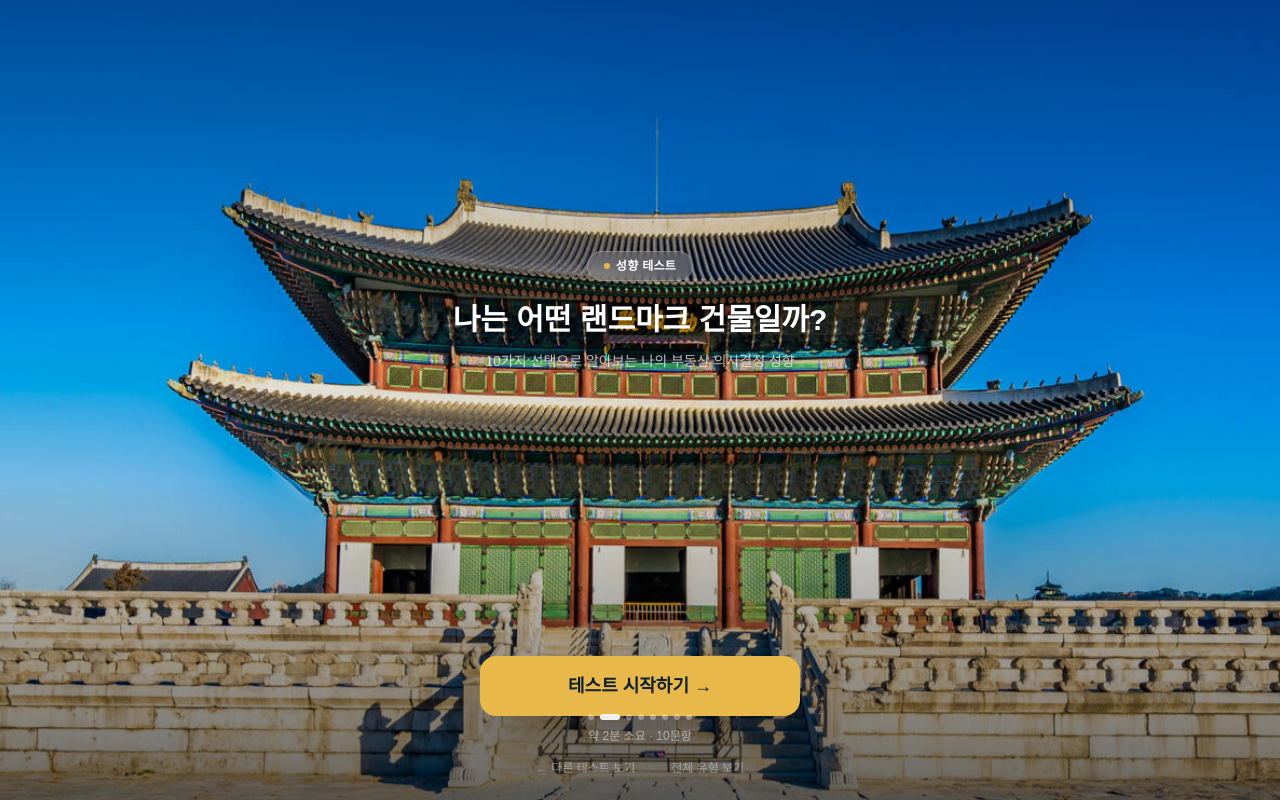
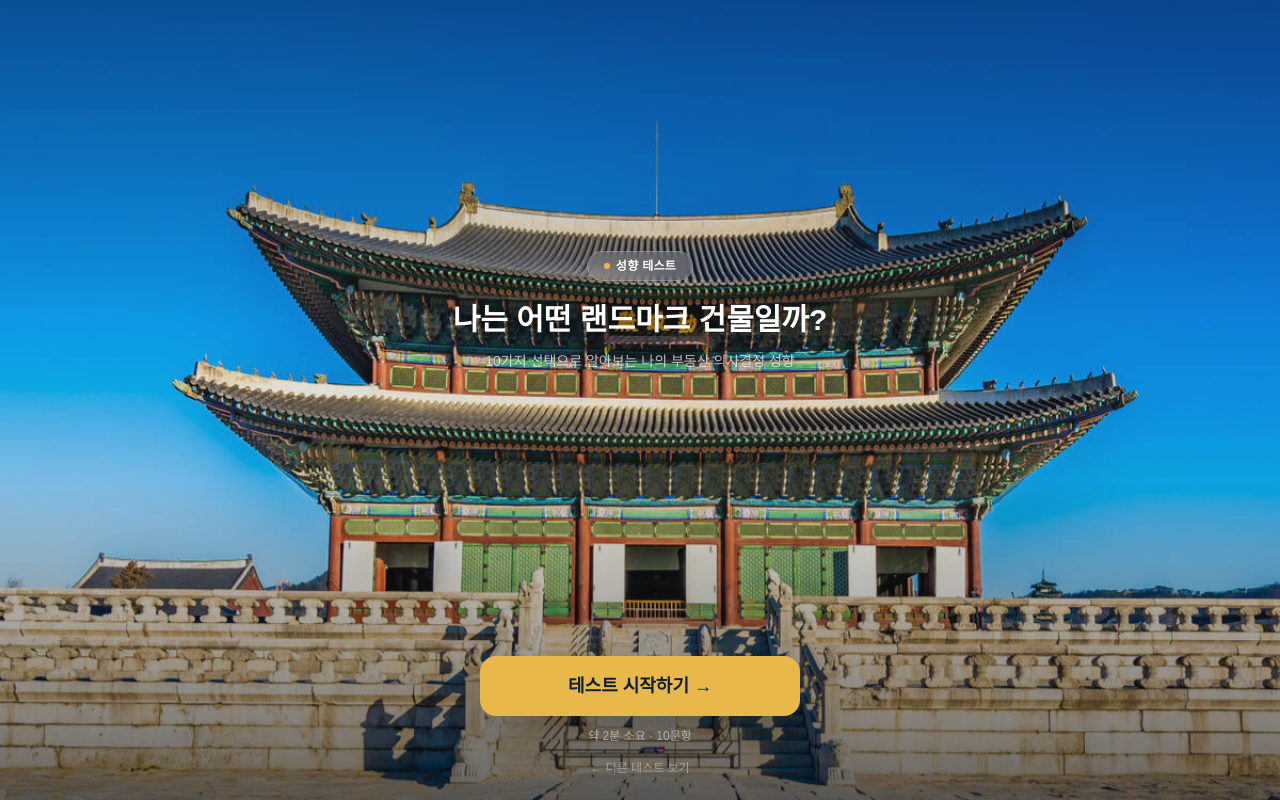
Before and after one commit to KHLPilot/oboon-funnel, a Next.js app: page /landmark in a window 1280 px wide. Built offline with nearby package versions, Linux system fonts and the light colour scheme.

Commit message:
image edit

```diff
--- a/src/app/[testId]/page.tsx
+++ b/src/app/[testId]/page.tsx
@@ -112,17 +112,6 @@ export default async function TestLandingPage({ params }: Props) {
             >
               ← 다른 테스트 보기
             </Link>
-            {test.type === "quiz" && (
-              <>
-                <span className="text-white/20 text-xs">·</span>
-                <Link
-                  href={`/${test.id}/results`}
-                  className="text-xs text-white/40 hover:text-white/70 transition-colors"
-                >
-                  전체 유형 보기
-                </Link>
-              </>
-            )}
           </div>
         </div>
       </div>
--- a/src/app/globals.css
+++ b/src/app/globals.css
@@ -27,8 +27,3 @@ body {
 button {
   -webkit-appearance: none;
 }
-
-@keyframes slowZoom {
-  from { transform: scale(1.06); }
-  to   { transform: scale(1.0); }
-}
--- a/src/components/LandmarkSlideshow.tsx
+++ b/src/components/LandmarkSlideshow.tsx
@@ -16,88 +16,42 @@ const IMAGES = [
 
 export default function LandmarkSlideshow() {
   const [current, setCurrent] = useState(0);
-  const [prev, setPrev] = useState<number | null>(null);
-  const [transitioning, setTransitioning] = useState(false);
 
   useEffect(() => {
     const timer = setInterval(() => {
-      const next = (current + 1) % IMAGES.length;
-      setPrev(current);
-      setCurrent(next);
-      setTransitioning(true);
-      setTimeout(() => {
-        setPrev(null);
-        setTransitioning(false);
-      }, 1200);
-    }, 3000);
+      setCurrent((c) => (c + 1) % IMAGES.length);
+    }, 4000);
     return () => clearInterval(timer);
-  }, [current]);
+  }, []);
 
   return (
     <div className="absolute inset-0 overflow-hidden">
-      {/* 이전 이미지 (페이드아웃) */}
-      {prev !== null && (
+      {IMAGES.map((src, i) => (
         <div
+          key={src}
           className="absolute inset-0"
           style={{
-            opacity: transitioning ? 0 : 1,
-            transition: "opacity 1.2s ease-in-out",
-            zIndex: 1,
+            opacity: i === current ? 1 : 0,
+            transition: "opacity 1.8s ease-in-out",
+            zIndex: i === current ? 1 : 0,
           }}
         >
           <Image
-            src={IMAGES[prev]}
+            src={src}
             alt=""
             fill
             className="object-cover"
             sizes="100vw"
+            priority={i === 0}
           />
         </div>
-      )}
+      ))}
 
-      {/* 현재 이미지 (페이드인 + 줌) */}
-      <div
-        key={current}
-        className="absolute inset-0"
-        style={{
-          opacity: 1,
-          zIndex: 2,
-          animation: "slowZoom 4s ease-out forwards",
-        }}
-      >
-        <Image
-          src={IMAGES[current]}
-          alt=""
-          fill
-          className="object-cover"
-          sizes="100vw"
-          priority={current === 0}
-        />
-      </div>
-
-      {/* 하단 인디케이터 도트 */}
-      <div
-        className="absolute bottom-20 left-0 right-0 flex justify-center gap-1.5"
-        style={{ zIndex: 4 }}
-      >
-        {IMAGES.map((_, i) => (
-          <div
-            key={i}
-            className="rounded-full transition-all duration-500"
-            style={{
-              width: i === current ? 20 : 6,
-              height: 6,
-              backgroundColor: i === current ? "rgba(255,255,255,0.9)" : "rgba(255,255,255,0.35)",
-            }}
-          />
-        ))}
-      </div>
-
-      {/* 그라디언트 오버레이 — 상하 */}
+      {/* 상하 그라디언트 오버레이 */}
       <div
         className="absolute inset-0"
         style={{
-          zIndex: 3,
+          zIndex: 2,
           background:
             "linear-gradient(to bottom, rgba(0,0,0,0.35) 0%, rgba(0,0,0,0.1) 40%, rgba(0,0,0,0.1) 60%, rgba(0,0,0,0.6) 100%)",
         }}
```
